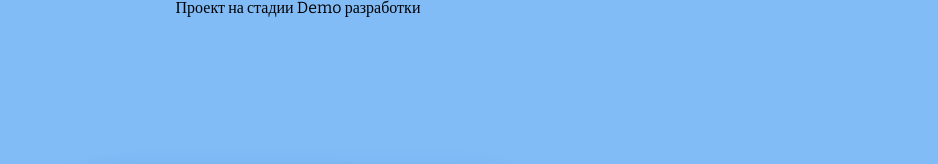
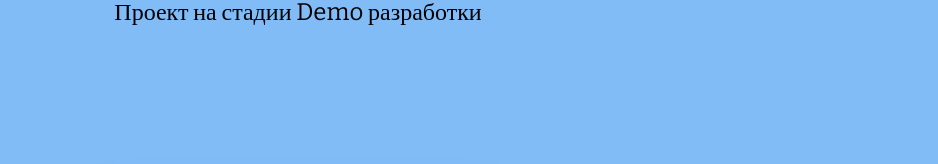
Before and after one commit to MusicDevelop/musicdeveloper.github.io, a plain HTML site: page index.html in a window 1280 px wide. Shown: the top 164 px of the page, without its empty margins (342-1280 px from the left). Drawn offline with nearby package versions, Linux system fonts and the light colour scheme; no server answers.

Commit message:
Update index.html

```diff
--- a/index.html
+++ b/index.html
@@ -8,7 +8,7 @@
 
 </head>
 <body>
-  <h1 style="text-align:center;">Проект на стадии Demo разработки</h1>
+  <h1 style="text-align:center; font-size: 150%;">Проект на стадии Demo разработки</h1>
 <div class="wrapper" id="app">
       <div class="player">
         <div class="player__top">
```
